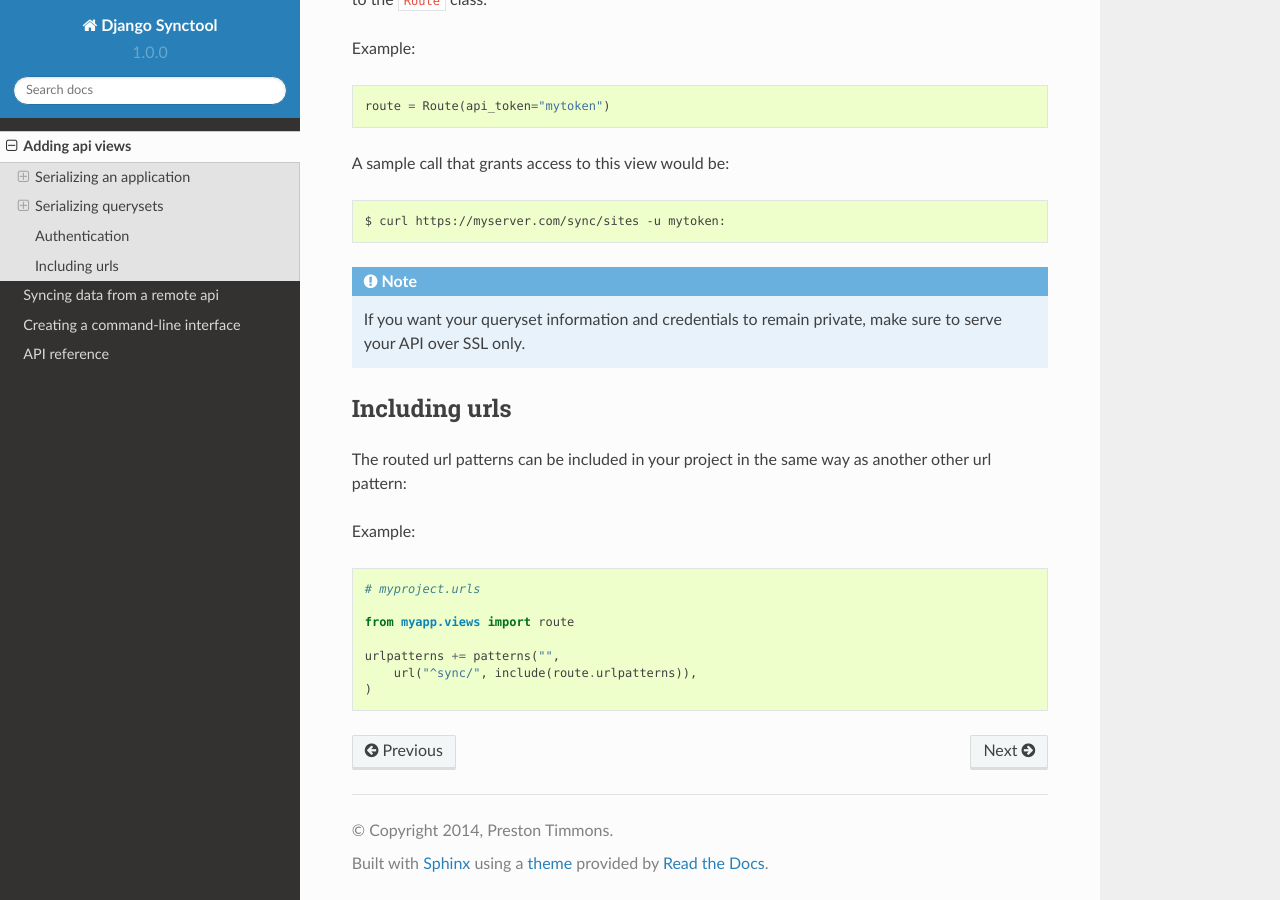
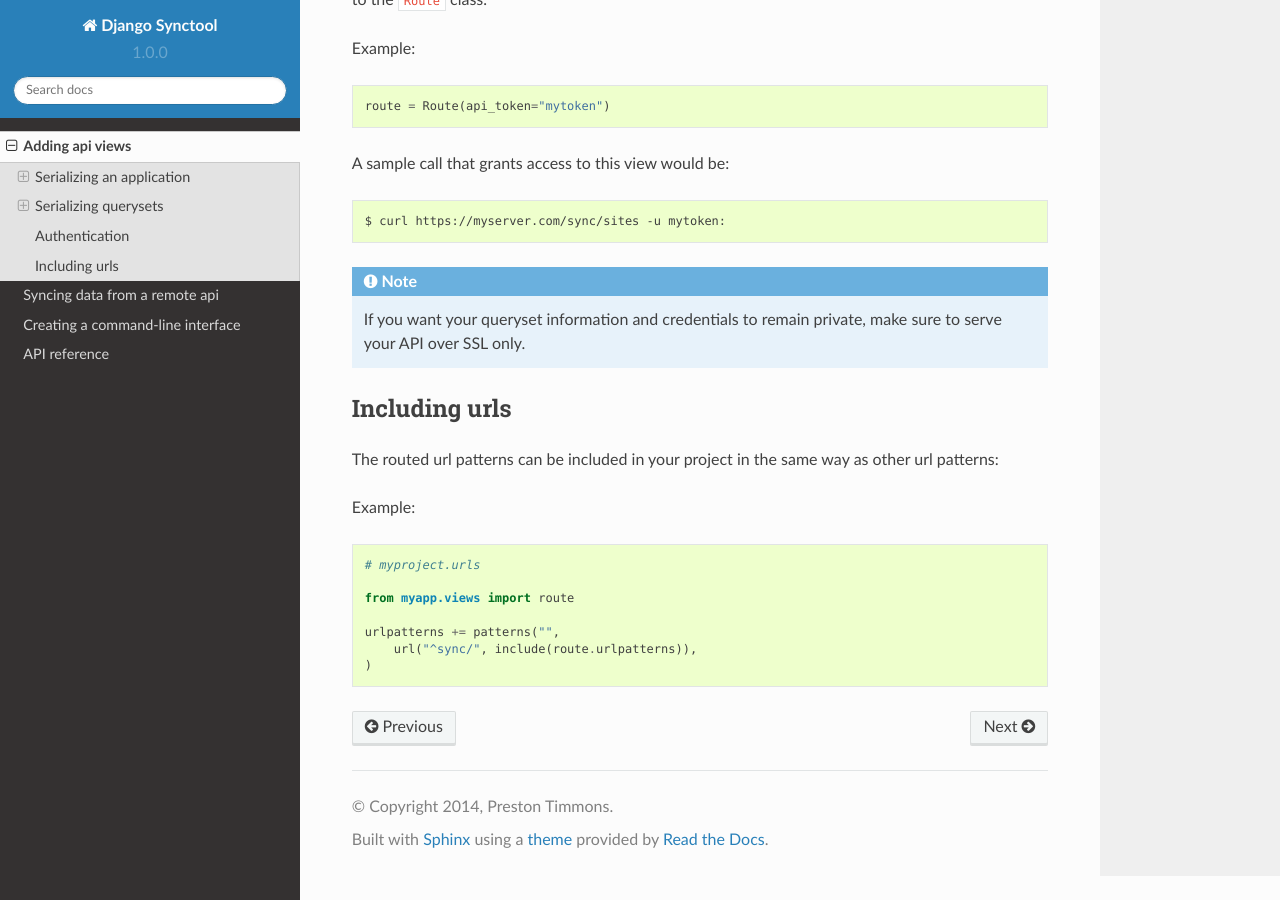
Before and after one commit to prestontimmons/django-synctool, a Sphinx documentation site: the page built from docs/routing.rst, in a window 1280 px wide and 900 px high, scrolled down 3266 px. Built offline with Sphinx 7.4.7 and the Read the Docs theme 2.0.0, drawn with Linux system fonts in a browser that asks for light colours; pages that are not in the unit, such as notebooks, are missing from menus.

Commit message:
Fixed typo in docs.

```diff
--- a/docs/routing.rst
+++ b/docs/routing.rst
@@ -203,7 +203,7 @@ Including urls
 --------------
 
 The routed url patterns can be included in your project in the same way
-as another other url pattern:
+as other url patterns:
 
 Example:
 
```
